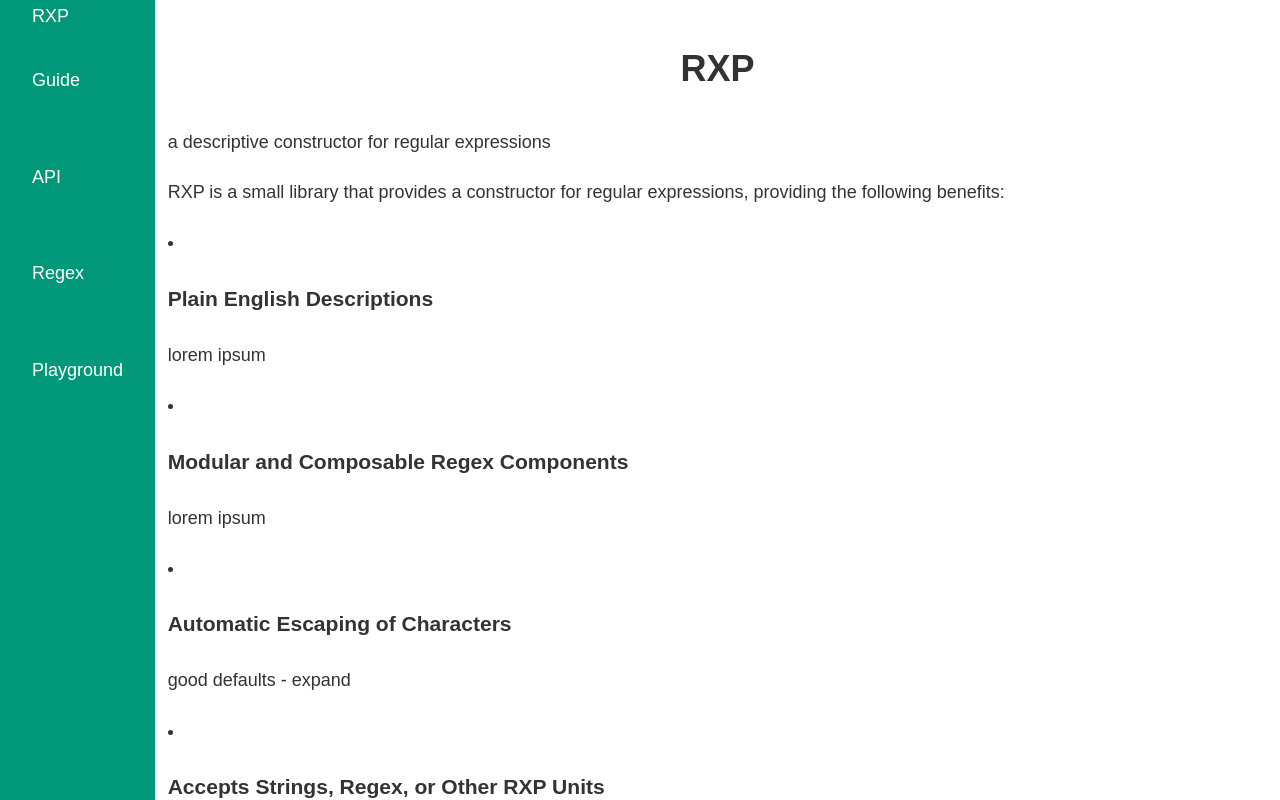
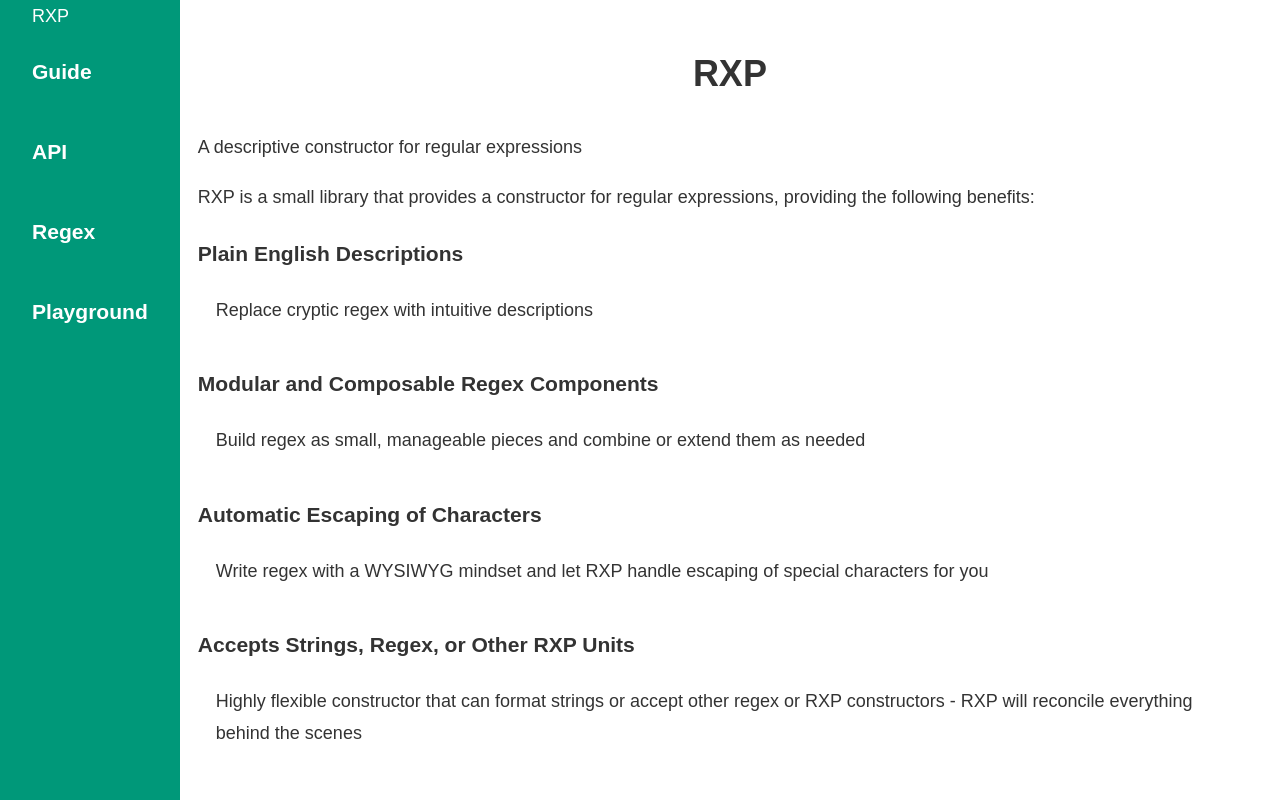
Before and after one commit to jt-rose/rxp-site, a Next.js app: page / in a window 1280 px wide. Shown: the top 800 px of the page. Built offline with nearby package versions, Linux system fonts and the light colour scheme.

Commit message:
updated styling and index feature overview

```diff
--- a/components/Header.tsx
+++ b/components/Header.tsx
@@ -61,7 +61,7 @@ export const Header = () => (
     <nav>
       {siteLinks.map((link) => (
         <Link href={link.path} key={`${link.pageTitle}-key`}>
-          <a>{link.pageTitle}</a>
+          <a><h3>{link.pageTitle}</h3></a>
         </Link>
       ))}
     </nav>
@@ -78,9 +78,12 @@ export const Header = () => (
           display: flex;
         }
         a {
-          margin: 2rem;
+          padding: 0 2rem;
           text-decoration: none;
           color: #ffffff;
+        }
+        nav a:hover {
+          background-color: ${theme.colors.backgroundHover};
         }
         @media (min-width: 700px) {
           header, nav {
--- a/components/Layout.tsx
+++ b/components/Layout.tsx
@@ -50,7 +50,7 @@ const Layout = ({ children, pageTitle = "RXP", title = "RXP" }: Props) => (
       .site-content {
         display: flex;
         flex-direction: column;
-        padding: .7em;
+        padding: 1em;
         flex-grow: 1;
       }
       main {
--- a/pages/index.tsx
+++ b/pages/index.tsx
@@ -2,7 +2,7 @@ import Layout from "../components/Layout";
 
 const IndexPage = () => (
   <Layout title="RXP" pageTitle="RXP">
-    <p>a descriptive constructor for regular expressions</p>
+    <p>A descriptive constructor for regular expressions</p>
     <p>
       RXP is a small library that provides a constructor for regular
       expressions, providing the following benefits:
@@ -10,23 +10,23 @@ const IndexPage = () => (
     {[
       {
         title: "Plain English Descriptions",
-        content: "lorem ipsum",
+        content: "Replace cryptic regex with intuitive descriptions",
       },
       {
         title: "Modular and Composable Regex Components",
-        content: "lorem ipsum",
+        content: "Build regex as small, manageable pieces and combine or extend them as needed",
       },
       {
         title: "Automatic Escaping of Characters",
-        content: "good defaults - expand",
+        content: "Write regex with a WYSIWYG mindset and let RXP handle escaping of special characters for you",
       },
       {
         title: "Accepts Strings, Regex, or Other RXP Units",
-        content: "lorem ipsum",
+        content: "Highly flexible constructor that can format strings or accept other regex or RXP constructors - RXP will reconcile everything behind the scenes",
       },
       {
         title: "Automatically Formats Regex Variables",
-        content: "lorem ipsum",
+        content: "Define a regex variable once, store it as an old-fashioned JavaScript variable, and insert it wherever you want - RXP will reconfigure it to work correctly, regardless of positioning",
       },
     ].map((x) => (
       <li key={`${x.title}-key`}>
@@ -34,13 +34,14 @@ const IndexPage = () => (
         <p>{x.content}</p>
       </li>
     ))}
-    <style jsx global>
-      {`
-        body {
-          margin: 0;
-        }
-      `}
-    </style>
+    <style jsx>{`
+      li {
+        list-style-type: none;
+      }
+      li p {
+        padding: 0 1em 1em 1em;
+      }
+    `}</style>
   </Layout>
 );
 
```
